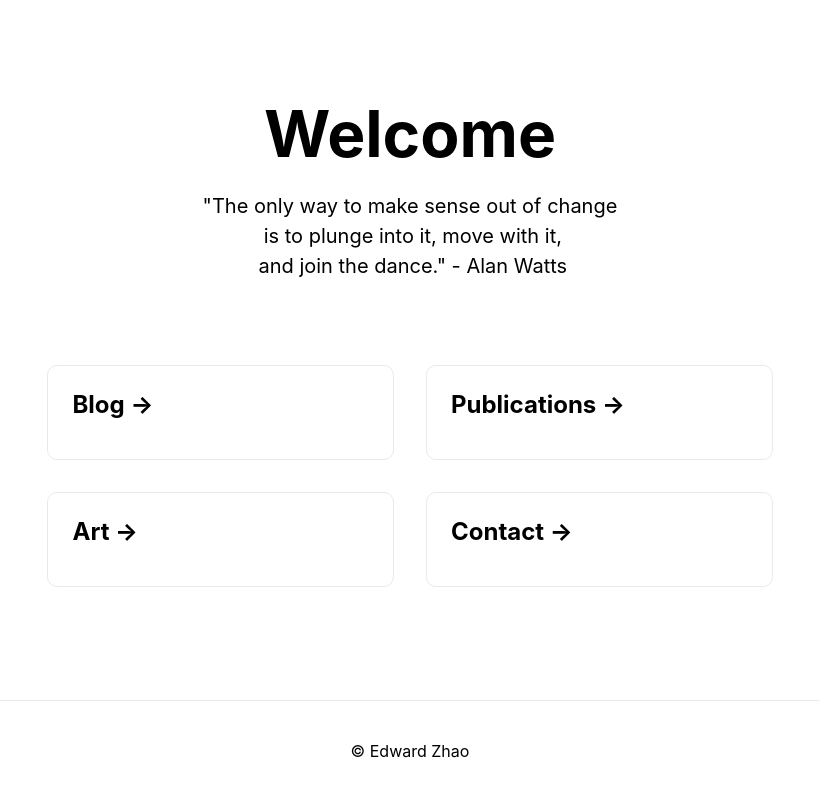
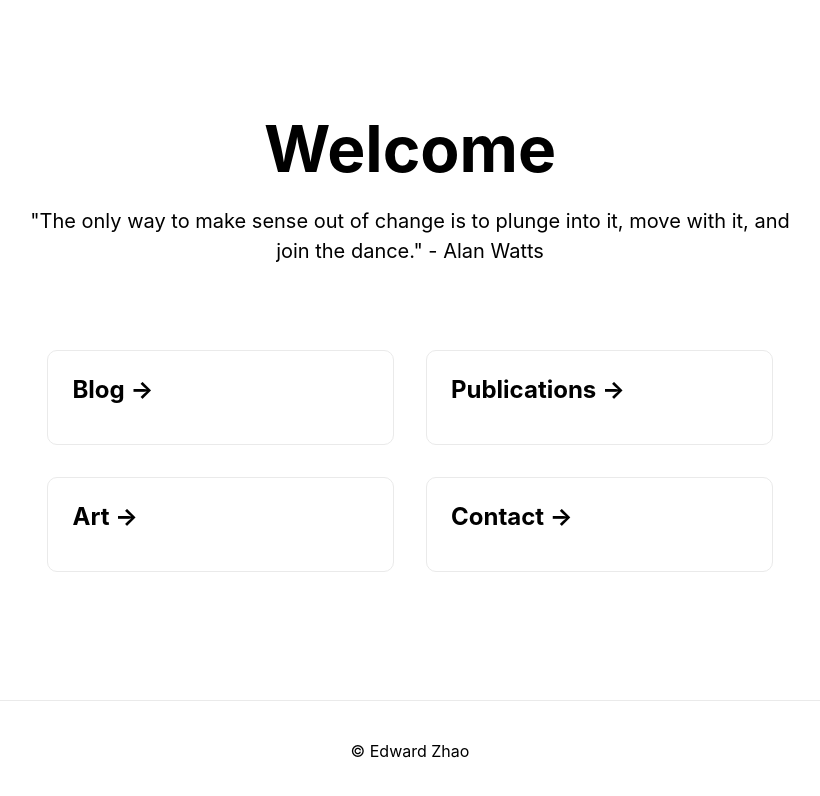
Before and after one commit to 3-Hz/3hz-io, a Next.js app: page / in a window 1280 px wide. Shown: the top 796 px of the page, without its empty margins (230-1050 px from the left). Built offline with nearby package versions, Linux system fonts and the light colour scheme.

Commit message:
changed width of quote to fit viewport width

```diff
--- a/pages/index.js
+++ b/pages/index.js
@@ -16,9 +16,7 @@ export default function Home() {
         </h1>
 
         <p className={styles.description}>
-          "The only way to make sense out of change
-          {'\n'} is to plunge into it, move with it,
-          {'\n'} and join the dance." - Alan Watts
+          "The only way to make sense out of change is to plunge into it, move with it, and join the dance." - Alan Watts
         </p>
 
         <div className={styles.grid}>
--- a/styles/Home.module.css
+++ b/styles/Home.module.css
@@ -60,7 +60,7 @@
 .description {
   line-height: 1.5;
   font-size: 1.25rem;
-  white-space: pre-wrap;
+  width: 75%;
 }
 
 .code {
```
